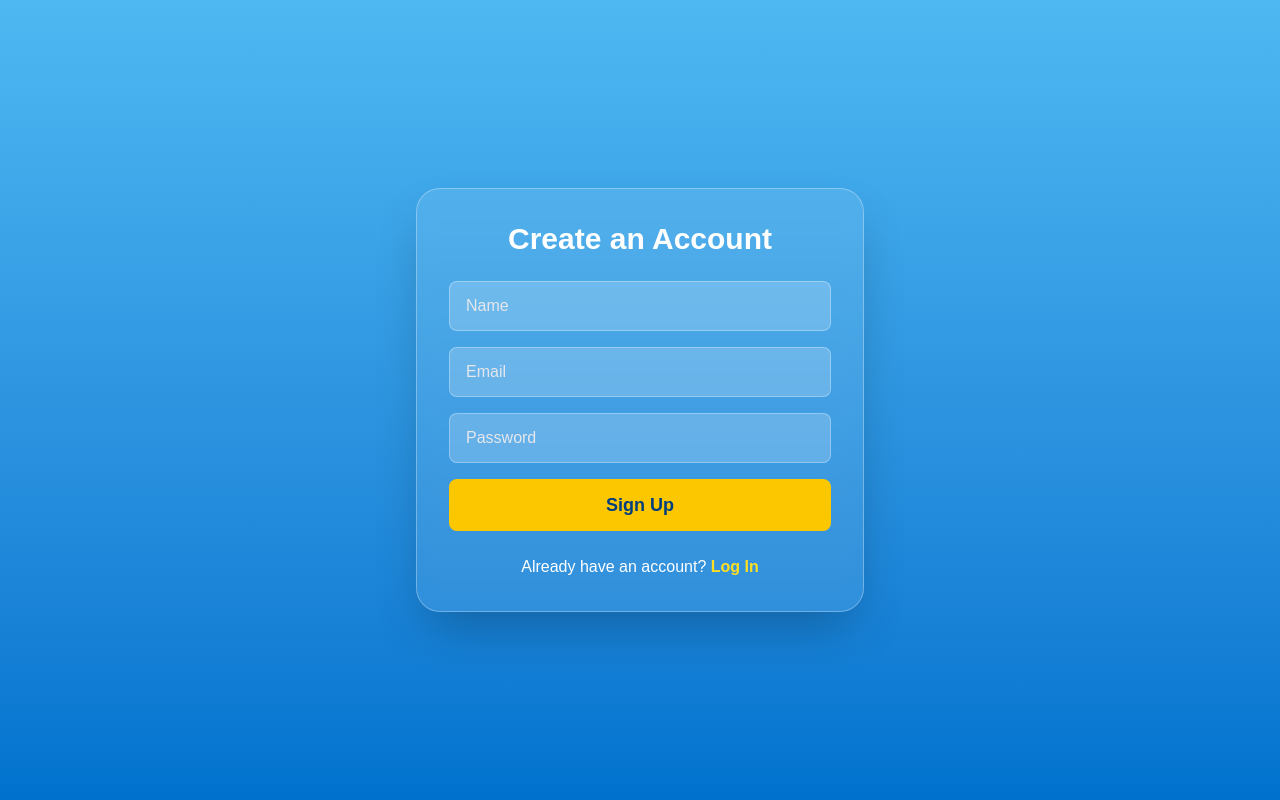
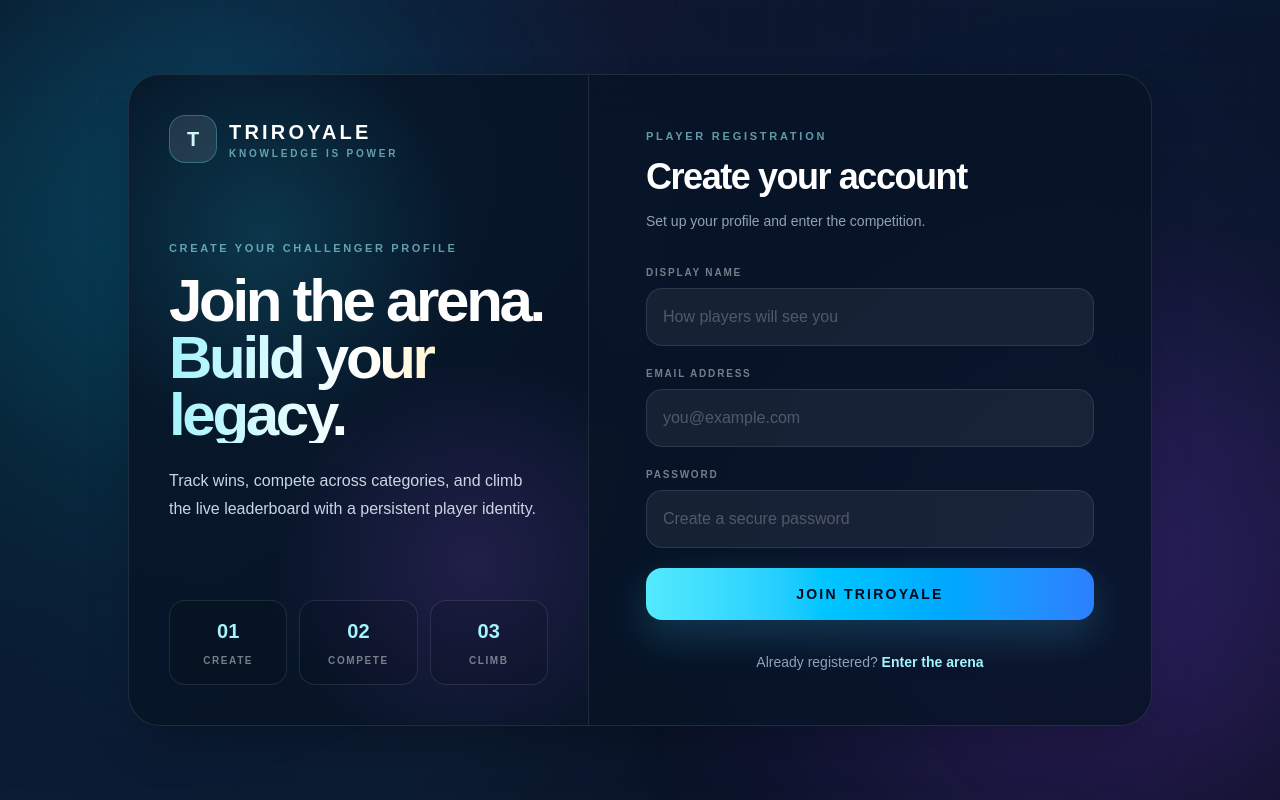
Before and after one commit to proballerm/TriRoyale, a Next.js app: page /signup in a window 1280 px wide. Built offline with nearby package versions, Linux system fonts and the light colour scheme.

Commit message:
Unify signup experience with arena design system

```diff
--- a/app/signup/page.tsx
+++ b/app/signup/page.tsx
@@ -1,7 +1,9 @@
 "use client";
 
+import { ArenaShell, arenaPanelClass } from "@/components/arena/ArenaShell";
+import Link from "next/link";
+import { useRouter } from "next/navigation";
 import { useState } from "react";
-import { useRouter } from "next/navigation";
 
 export default function SignupPage() {
   const router = useRouter();
@@ -10,81 +12,122 @@ export default function SignupPage() {
   const [password, setPassword] = useState("");
   const [error, setError] = useState("");
   const [success, setSuccess] = useState("");
+  const [submitting, setSubmitting] = useState(false);
 
-  const handleSignup = async () => {
+  const handleSignup = async (event: React.FormEvent<HTMLFormElement>) => {
+    event.preventDefault();
     setError("");
-    const res = await fetch("/api/auth/signup", {
+    setSuccess("");
+    setSubmitting(true);
+
+    try {
+      const response = await fetch("/api/auth/signup", {
         method: "POST",
         body: JSON.stringify({ name, email, password }),
         headers: { "Content-Type": "application/json" },
       });
 
-    if (res.status === 409) {
-      setError("User already exists");
-    } else if (res.ok) {
-      setSuccess("Account created! Redirecting...");
-      setTimeout(() => router.push("/login"), 2000);
+      if (response.status === 409) {
+        setError("An account with this email already exists.");
+      } else if (response.ok) {
+        setSuccess("Account created. Taking you to the arena entrance…");
+        window.setTimeout(() => router.push("/login"), 1500);
       } else {
-      setError("Something went wrong");
+        setError("We could not create your account. Please try again.");
+      }
+    } catch {
+      setError("The signup service is temporarily unavailable.");
+    } finally {
+      setSubmitting(false);
     }
   };
 
   return (
-    <main className="min-h-screen flex justify-center items-center bg-gradient-to-b from-[#4EB8F2] to-[#0072CE] p-4">
-      <div className="max-w-md w-full bg-white/10 backdrop-blur p-8 rounded-3xl border border-white/30 shadow-2xl">
-        <h1 className="text-white text-3xl font-extrabold mb-6 text-center">
-          Create an Account
+    <ArenaShell>
+      <div className="flex min-h-[calc(100vh-3rem)] items-center justify-center py-8">
+        <div className={`grid w-full max-w-5xl overflow-hidden ${arenaPanelClass} lg:grid-cols-[0.9fr_1.1fr]`}>
+          <section className="relative hidden min-h-[650px] overflow-hidden border-r border-white/10 p-10 lg:flex lg:flex-col lg:justify-between">
+            <div className="absolute inset-0 bg-[radial-gradient(circle_at_30%_25%,rgba(34,211,238,0.16),transparent_35%),radial-gradient(circle_at_75%_75%,rgba(168,85,247,0.16),transparent_35%)]" />
+            <Link href="/" className="relative flex items-center gap-3">
+              <div className="relative grid h-12 w-12 place-items-center rounded-2xl border border-cyan-300/30 bg-white/10 text-xl font-black text-cyan-100">T</div>
+              <div>
+                <p className="text-xl font-black uppercase tracking-[0.16em]">TriRoyale</p>
+                <p className="text-[10px] font-bold uppercase tracking-[0.28em] text-cyan-200/60">Knowledge is power</p>
+              </div>
+            </Link>
+
+            <div className="relative">
+              <p className="text-[11px] font-black uppercase tracking-[0.24em] text-cyan-200/60">Create your challenger profile</p>
+              <h1 className="mt-4 text-6xl font-black leading-[0.95] tracking-[-0.055em]">
+                Join the arena.
+                <span className="block bg-gradient-to-r from-cyan-200 via-white to-amber-200 bg-clip-text text-transparent">Build your legacy.</span>
               </h1>
-
-        {error && (
-          <p className="text-red-400 font-semibold text-center mb-4">{error}</p>
-        )}
-        {success && (
-          <p className="text-green-400 font-semibold text-center mb-4">
-            {success}
-          </p>
-        )}
-
-        <div className="space-y-4">
-          <input
-            type="text"
-            placeholder="Name"
-            value={name}
-            onChange={(e) => setName(e.target.value)}
-            className="w-full px-4 py-3 rounded-lg bg-white/20 border border-white/30 text-white placeholder-gray-200 focus:outline-none focus:ring-2 focus:ring-yellow-400"
-          />
-          <input
-            type="email"
-            placeholder="Email"
-            value={email}
-            onChange={(e) => setEmail(e.target.value)}
-            className="w-full px-4 py-3 rounded-lg bg-white/20 border border-white/30 text-white placeholder-gray-200 focus:outline-none focus:ring-2 focus:ring-yellow-400"
-          />
-          <input
-            type="password"
-            placeholder="Password"
-            value={password}
-            onChange={(e) => setPassword(e.target.value)}
-            className="w-full px-4 py-3 rounded-lg bg-white/20 border border-white/30 text-white placeholder-gray-200 focus:outline-none focus:ring-2 focus:ring-yellow-400"
-          />
-          <button
-            onClick={handleSignup}
-            className="w-full py-3 rounded-lg bg-yellow-400 hover:bg-yellow-300 text-[#003E7E] font-bold text-lg transition"
-          >
-            Sign Up
-          </button>
+              <p className="mt-6 max-w-md text-base leading-7 text-slate-300">Track wins, compete across categories, and climb the live leaderboard with a persistent player identity.</p>
             </div>
 
-        <p className="text-white text-center mt-6">
-          Already have an account?{" "}
+            <div className="relative grid grid-cols-3 gap-3">
+              {[["01", "Create"], ["02", "Compete"], ["03", "Climb"]].map(([value, label]) => (
+                <div key={label} className="rounded-2xl border border-white/10 bg-black/10 p-4 text-center">
+                  <p className="text-xl font-black text-cyan-200">{value}</p>
+                  <p className="mt-2 text-[10px] font-black uppercase tracking-[0.16em] text-white/45">{label}</p>
+                </div>
+              ))}
+            </div>
+          </section>
+
+          <section className="flex min-h-[650px] items-center p-6 sm:p-10 lg:p-12">
+            <div className="mx-auto w-full max-w-md">
+              <div className="mb-8 lg:hidden">
+                <Link href="/" className="flex items-center gap-3">
+                  <div className="grid h-11 w-11 place-items-center rounded-2xl border border-cyan-300/30 bg-white/10 text-xl font-black text-cyan-100">T</div>
+                  <p className="text-xl font-black uppercase tracking-[0.16em]">TriRoyale</p>
+                </Link>
+              </div>
+
+              <p className="text-[11px] font-black uppercase tracking-[0.25em] text-cyan-200/60">Player registration</p>
+              <h2 className="mt-3 text-4xl font-black tracking-[-0.04em]">Create your account</h2>
+              <p className="mt-3 text-sm leading-6 text-slate-400">Set up your profile and enter the competition.</p>
+
+              {error ? <div className="mt-6 rounded-2xl border border-red-400/25 bg-red-400/10 px-4 py-3 text-sm font-semibold text-red-100">{error}</div> : null}
+              {success ? <div className="mt-6 rounded-2xl border border-emerald-400/25 bg-emerald-400/10 px-4 py-3 text-sm font-semibold text-emerald-100">{success}</div> : null}
+
+              <form onSubmit={handleSignup} className="mt-8 space-y-5">
+                {[
+                  { label: "Display name", type: "text", value: name, setValue: setName, placeholder: "How players will see you", autoComplete: "name" },
+                  { label: "Email address", type: "email", value: email, setValue: setEmail, placeholder: "you@example.com", autoComplete: "email" },
+                  { label: "Password", type: "password", value: password, setValue: setPassword, placeholder: "Create a secure password", autoComplete: "new-password" },
+                ].map((field) => (
+                  <label key={field.label} className="block">
+                    <span className="mb-2 block text-[10px] font-black uppercase tracking-[0.18em] text-white/45">{field.label}</span>
+                    <input
+                      type={field.type}
+                      value={field.value}
+                      onChange={(event) => field.setValue(event.target.value)}
+                      placeholder={field.placeholder}
+                      autoComplete={field.autoComplete}
+                      required
+                      minLength={field.type === "password" ? 8 : undefined}
+                      className="w-full rounded-2xl border border-white/10 bg-white/[0.06] px-4 py-4 text-white outline-none transition placeholder:text-white/25 focus:border-cyan-300/45 focus:bg-white/[0.09] focus:ring-4 focus:ring-cyan-300/10"
+                    />
+                  </label>
+                ))}
+
                 <button
-            onClick={() => router.push("/login")}
-            className="text-yellow-300 font-semibold hover:underline"
+                  type="submit"
+                  disabled={submitting || Boolean(success)}
+                  className="w-full rounded-2xl bg-gradient-to-r from-cyan-300 via-sky-400 to-blue-500 px-5 py-4 text-sm font-black uppercase tracking-[0.16em] text-slate-950 shadow-[0_15px_40px_rgba(56,189,248,0.22)] transition hover:-translate-y-0.5 disabled:cursor-wait disabled:opacity-60"
                 >
-            Log In
+                  {submitting ? "Creating profile…" : success ? "Account created" : "Join TriRoyale"}
                 </button>
+              </form>
+
+              <p className="mt-8 text-center text-sm text-slate-400">
+                Already registered? <Link href="/login" className="font-black text-cyan-200 transition hover:text-white">Enter the arena</Link>
               </p>
             </div>
-    </main>
+          </section>
+        </div>
+      </div>
+    </ArenaShell>
   );
 }
```
Lines whose indentation alone changed are shown as unchanged.
